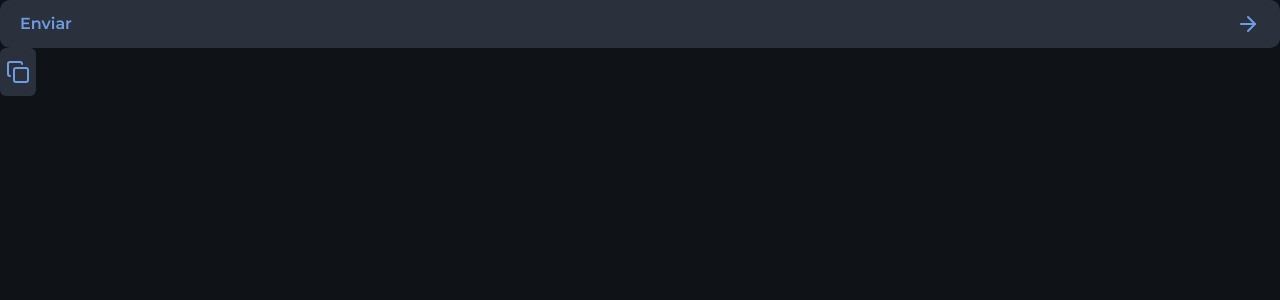
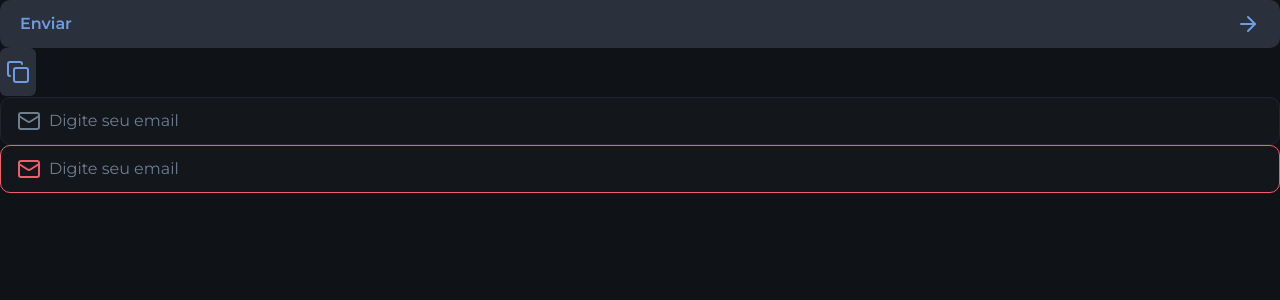
Before and after one commit to GugaS1lva/NLW-Connect--Model.Project, a Next.js app: page / in a window 1280 px wide. Shown: the top 300 px of the page. Built offline with nearby package versions, Linux system fonts and the light colour scheme.

Commit message:
No Composition Pattern.
O componente de Input possui 3 grandes elementos, cada um com sua própria funcionalidade interna. É um exemplo perfeito para utilizarmos o Composition Pattern.

```diff
--- /dev/null
+++ b/src/app/components/input.tsx
@@ -0,0 +1,24 @@
+import { Mail } from "lucide-react";
+import { ComponentProps } from "react";
+
+interface InputProps extends ComponentProps<'input'> {
+  error?: boolean
+}
+
+export default function Input({ error = false, ...props }: InputProps) {
+  return (
+    <div
+      data-error={error}
+      className="group bg-gray-800 h-12 border border-gray-600 rounded-xl px-4 flex items-center gap-2 focus-within:border-gray-100 data-[error=true]:border-danger"
+    >
+      <span className="text-gray-400 group-focus-within:text-gray-100 group-[&:not(:has(input:placeholder-shown))]:text-gray-100 group-data-[error=true]:text-danger">
+        <Mail />
+      </span>
+
+      <input
+        className="flex-1 outline-0 placeholder-gray-400 bg-gray-800"
+        {...props}
+      />
+    </div>
+  )
+}
--- a/src/app/page.tsx
+++ b/src/app/page.tsx
@@ -1,6 +1,7 @@
 import { ArrowRight, Copy } from 'lucide-react'
 import Button from "./components/button";
 import IconButton from './components/icon-button';
+import Input from './components/input';
 
 export default function Home() {
   return (
@@ -13,6 +14,9 @@ export default function Home() {
       <IconButton>
         <Copy />
       </IconButton>
+
+      <Input type='email' placeholder='Digite seu email' />
+      <Input type='email' placeholder='Digite seu email' error />
     </main>
   );
 }
```
